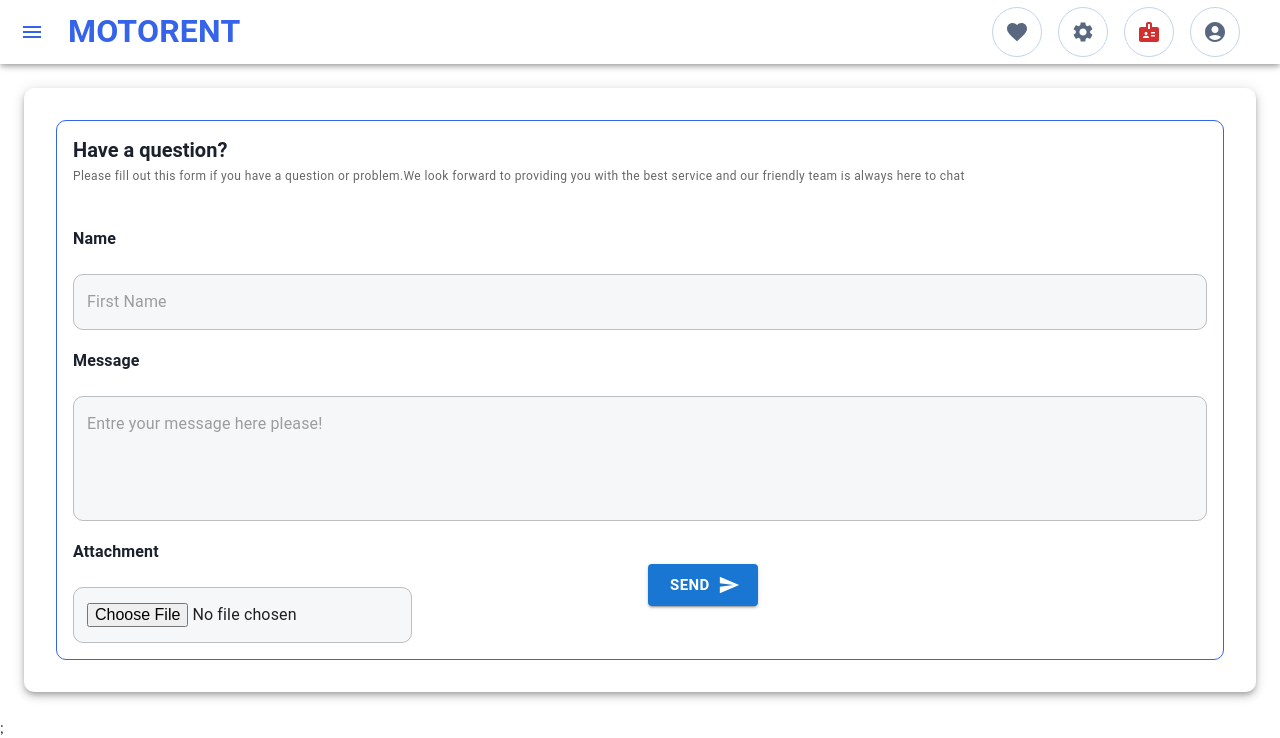
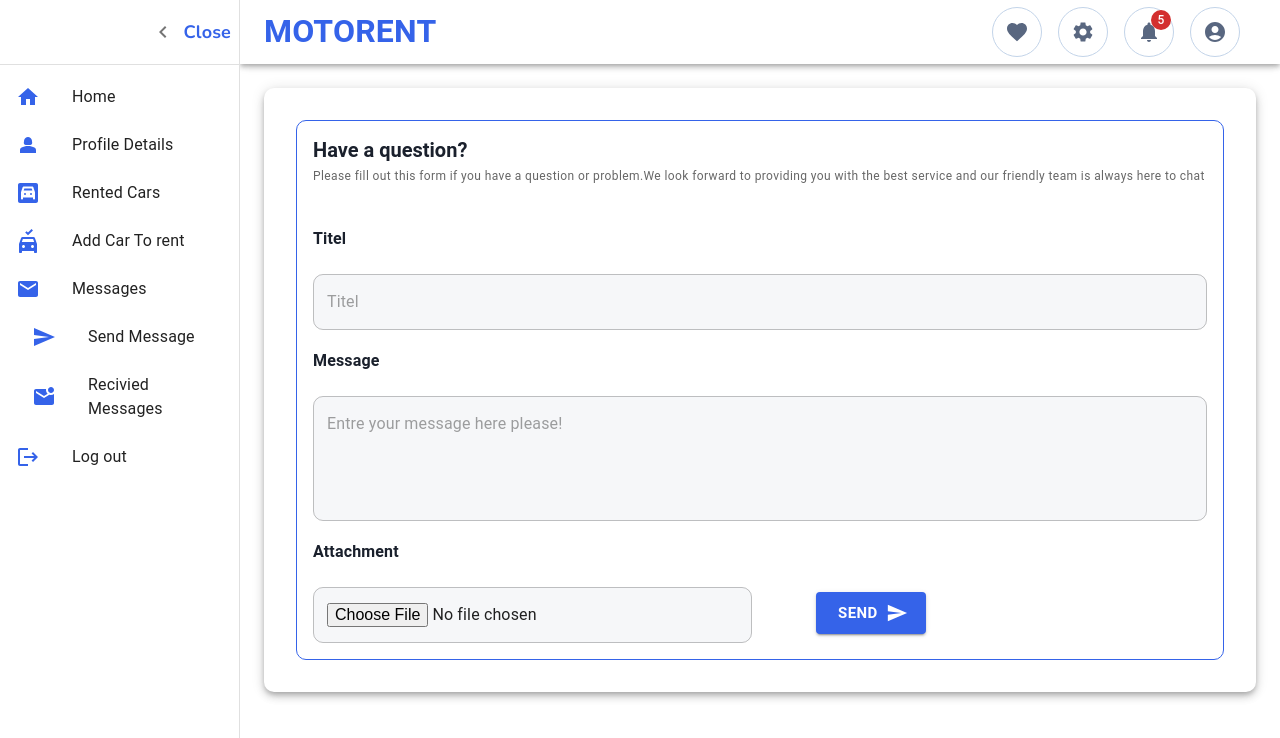
Before and after one commit to Houda-Farrag/MOTORENT, a React (Vite) app: page /user/sendmessage in a window 1280 px wide. Shown: the top 738 px of the page. Built offline with nearby package versions, Linux system fonts and the light colour scheme.

Commit message:
userDashboard

```diff
--- a/src/App.jsx
+++ b/src/App.jsx
@@ -97,9 +97,12 @@
    {
      path : "user",
      element :<PersistentDrawerLeft/>,children:[
-      {path:"profiledetalis"
+      {path:""
       ,element:<UserProfileDetailsForm/>
     },
+    {path:"profiledetalis"
+    ,element:<UserProfileDetailsForm/>
+  },
     {path:"rentedcars"
       ,element:<RentedCars/>
     }, {path:"addcar"
--- a/src/components/NavBar/NavBar.jsx
+++ b/src/components/NavBar/NavBar.jsx
@@ -99,9 +99,17 @@
 }));
 
 function Navbar({user}) {
+  const [mobileMoreAnchorEl, setMobileMoreAnchorEl] = useState(null);
   const [anchorEl, setAnchorEl] = useState(null);
-  const [mobileMoreAnchorEl, setMobileMoreAnchorEl] = useState(null);
+  const [notifications, setNotifications] = useState(5); // Number of notifications
 
+  const handleMenuOpen = (event) => {
+    setAnchorEl(event.currentTarget);
+  };
+
+  const handleMenuClose = () => {
+    setAnchorEl(null);
+  };
   const isMenuOpen = Boolean(anchorEl);
   const isMobileMenuOpen = Boolean(mobileMoreAnchorEl);
 
@@ -113,36 +121,14 @@
     setMobileMoreAnchorEl(null);
   };
 
-  const handleMenuClose = () => {
-    setAnchorEl(null);
-    handleMobileMenuClose();
-  };
 
   const handleMobileMenuOpen = (event) => {
     setMobileMoreAnchorEl(event.currentTarget);
   };
 
   const menuId = 'primary-search-account-menu';
-  const renderMenu = (
-    <Menu
-      anchorEl={anchorEl}
-      anchorOrigin={{
-        vertical: 'top',
-        horizontal: 'right',
-      }}
-      id={menuId}
-      keepMounted
-      transformOrigin={{
-        vertical: 'top',
-        horizontal: 'right',
-      }}
-      open={isMenuOpen}
-      onClose={handleMenuClose}
-    >
-      <MenuItem onClick={handleMenuClose}>Profile</MenuItem>
-      <MenuItem onClick={handleMenuClose}>My account</MenuItem>
-    </Menu>
-  );
+
+  ;
 
   const mobileMenuId = 'primary-search-account-menu-mobile';
   const renderMobileMenu = (
@@ -245,11 +231,26 @@
               size="large"
               aria-label="show 17 new notifications"
               sx={{ color: '#596780' ,bgcolor: 'white', borderRadius: '50%',border: '1px solid #C3D4E9' ,mr: 2}}
+              aria-controls="notifications-menu"
+              aria-haspopup="true"
+              onClick={handleMenuOpen}
             >
-              <Badge badgeContent={17} color="error">
-                <NotificationsIcon />
-              </Badge>
+               <Badge badgeContent={notifications} color="error">
+          <NotificationsIcon sx={{"&:hover":{color:"#FBB917"},"&:click":{color:"#FBB917"}}} />
+        </Badge>
             </IconButton>
+            <Menu
+        id="notifications-menu"
+        anchorEl={anchorEl}
+        open={Boolean(anchorEl)}
+        onClose={handleMenuClose}
+      >
+        {/* Notification items */}
+        <MenuItem onClick={handleMenuClose}>Notification 1</MenuItem>
+        <MenuItem onClick={handleMenuClose}>Notification 2</MenuItem>
+        <MenuItem onClick={handleMenuClose}>Notification 3</MenuItem>
+        {/* You can map over a list of notifications to generate menu items */}
+      </Menu>
             <IconButton
               size="large"
               edge="end"
@@ -280,8 +281,7 @@
         </Toolbar>
         {/* <Link to={"/cars"}>Cars</Link> */}
       </AppBar>
-      {renderMobileMenu}
-      {renderMenu}
+
     </Box>
   );
 }
--- a/src/components/RecviedMessagesUser/RecviedMessagesUser.jsx
+++ b/src/components/RecviedMessagesUser/RecviedMessagesUser.jsx
@@ -5,9 +5,7 @@
     FormLabel,
     OutlinedInput,
     Grid,
-    Stack,Button,} from "@mui/material";
-  import SendIcon from '@mui/icons-material/Send';
-
+    Stack,} from "@mui/material";
   import {useForm,} from 'react-hook-form'
 
   const RecviedMessagesUser = () => {
@@ -30,17 +28,17 @@
               }} >
         Messages
         </Typography>
-
+     <FormHelperText sx={{mb:4}}>You can find reply on your message here</FormHelperText>
         <form noValidate>
         <Grid container spacing={2}>
 
           <Grid item xs={12} sm={12}>
             <FormControl fullWidth>
               <FormLabel component="legend" sx={{color:'#1A202C',font:"Plus Jakarta Sans",
-      fontWeight:600, fontSize:"16px"}}>Name</FormLabel>
+      fontWeight:600, fontSize:"16px"}}>Titel</FormLabel>
               <OutlinedInput
-                id="input-firstName-user-info"
-                placeholder="First Name"
+                id="title"
+
                 type="text"
                 {...register('title',)}
 
@@ -52,11 +50,11 @@
           </Grid>
 
           <Grid item xs={12} sm={12}>
-            <FormControl fullWidth>
+
               <FormLabel component="legend" sx={{color:'#1A202C',font:"Plus Jakarta Sans",
       fontWeight:600, fontSize:"16px"}}>Your Message</FormLabel>
-              <OutlinedInput
-                id="input-lastName-user-info"
+              <OutlinedInput fullWidth
+                id="body"
                 placeholder=""
                 type="text"
                 multiline
@@ -66,18 +64,17 @@
                 sx={{backgroundColor:"#F6F7F9",borderRadius:"10px",mt:3,border:"none" ,"&:hover":{border:"1px solid #F6F7F9"}}}
 
               />
-            </FormControl>
+
           </Grid>
           <Grid item sm={6}>
           <FormLabel component="legend" sx={{color:'#1A202C',font:"Plus Jakarta Sans",
       fontWeight:600, fontSize:"16px"}}>Your Attachment</FormLabel>
-            <OutlinedInput
-                id="input-attachments-user-info"
+            <OutlinedInput fullWidth
+                id="attachments"
                 placeholder=" your message here please!"
                 type="file"
                 accepet=".pdf,.doc,.docx"
-                {...register('attachments',{required:{value:true,
-              message:"This Filed is required"}})}
+                {...register('attachments')}
 
                 sx={{backgroundColor:"#F6F7F9",borderRadius:"10px",mt:3,border:"none" ,"&:hover":{border:"1px solid #F6F7F9"}}}
                 error={!!errors.message}
@@ -88,12 +85,12 @@
 
             </Grid>
             <Grid item xs={12} sm={12}>
-            <FormControl fullWidth>
+
               <FormLabel component="legend" sx={{color:'#1A202C',font:"Plus Jakarta Sans",
       fontWeight:600, fontSize:"16px"}}>Reply</FormLabel>
-              <OutlinedInput
-                id="input-lastName-user-info"
-                placeholder="!"
+              <OutlinedInput fullWidth
+                id="reply"
+
                 type="text"
                 multiline
                 rows={4}
@@ -102,7 +99,7 @@
                 sx={{backgroundColor:"#F6F7F9",borderRadius:"10px",mt:3,border:"none" ,"&:hover":{border:"1px solid #F6F7F9"}}}
 
               />
-            </FormControl>
+
           </Grid>
           </Grid>
 
--- a/src/components/Test/Test.jsx
+++ b/src/components/Test/Test.jsx
@@ -15,8 +15,8 @@
 import ListItemButton from '@mui/material/ListItemButton';
 import ListItemIcon from '@mui/material/ListItemIcon';
 import ListItemText from '@mui/material/ListItemText';
-import { InputBase } from '@mui/material';
-import { AccountCircle, Badge, Search } from '@mui/icons-material';
+import { Badge, InputBase, Menu, MenuItem } from '@mui/material';
+import { AccountCircle,   Search } from '@mui/icons-material';
 import FavoriteIcon from '@mui/icons-material/Favorite';
 import SettingsIcon from '@mui/icons-material/Settings';
 import NotificationsIcon from '@mui/icons-material/Notifications';
@@ -31,6 +31,7 @@
 import { Outlet, useNavigate } from 'react-router-dom';
 import HomeIcon from '@mui/icons-material/Home';
 import NotificationsActiveIcon from '@mui/icons-material/NotificationsActive';
+import { useState } from 'react';
 
 
 const drawerWidth = 240;
@@ -125,8 +126,18 @@
 
 
   const PersistentDrawerLeft = () => {
+    const [anchorEl, setAnchorEl] = useState(null);
+const [notifications, setNotifications] = useState(5); // Number of notifications
+
+const handleMenuOpen = (event) => {
+  setAnchorEl(event.currentTarget);
+};
+
+const handleMenuClose = () => {
+  setAnchorEl(null);
+};
   const theme = useTheme();
-  const [open, setOpen] = React.useState(false);
+  const [open, setOpen] = React.useState(true);
   const navigate = useNavigate();
   const handleClick = () => {
     setOpen(!open);
@@ -174,7 +185,7 @@
               color="inherit"
               sx={{ color: '#596780', bgcolor: 'white', borderRadius: '50%', border: '1px solid #C3D4E9', mr: 2 }}
             >
-              <FavoriteIcon />
+              <FavoriteIcon sx={{"&:hover":{color:"#8b0000"}}}  />
             </IconButton>
             <IconButton
               size="large"
@@ -190,11 +201,27 @@
               size="large"
               aria-label="show 17 new notifications"
               sx={{ color: '#596780' ,bgcolor: 'white', borderRadius: '50%',border: '1px solid #C3D4E9' ,mr: 2}}
+              aria-controls="notifications-menu"
+              aria-haspopup="true"
+              onClick={handleMenuOpen}
             >
-              <Badge badgeContent={17} color="error">
-               <NotificationsActiveIcon></NotificationsActiveIcon>
-              </Badge>
+               <Badge badgeContent={notifications} color="error">
+          <NotificationsIcon sx={{"&:hover":{color:"#FBB917"},"&:click":{color:"#FBB917"}}} />
+        </Badge>
             </IconButton>
+            <Menu
+        id="notifications-menu"
+        anchorEl={anchorEl}
+        open={Boolean(anchorEl)}
+        onClose={handleMenuClose}
+      >
+        {/* Notification items */}
+        <MenuItem onClick={handleMenuClose}>Notification 1</MenuItem>
+        <MenuItem onClick={handleMenuClose}>Notification 2</MenuItem>
+        <MenuItem onClick={handleMenuClose}>Notification 3</MenuItem>
+        {/* You can map over a list of notifications to generate menu items */}
+      </Menu>
+
             <IconButton
               size="large"
               edge="end"
--- a/src/components/sendMessagesForm/SendMessagesForm.jsx
+++ b/src/components/sendMessagesForm/SendMessagesForm.jsx
@@ -1,7 +1,6 @@
 import {
     Typography,
     FormHelperText,
-    FormControl,
     FormLabel,
     OutlinedInput,
     Grid,
@@ -9,14 +8,28 @@
   import SendIcon from '@mui/icons-material/Send';
 
   import {useForm,} from 'react-hook-form'
+import { useSendMessage } from "./useSendMessage";
 
   const UserSendMessageForm = () => {
-
       const form = useForm({
           mode:"all"
       })
       const {register,formState,handleSubmit}=form
       const {errors}=formState
+  const {sendMessage,isSending} =useSendMessage()
+async function submit (values){
+try {const res =await sendMessage(values)
+  console.log(values)
+console.log(res)
+
+
+}catch(error){
+  // console.log(error)
+}
+}
+function onError(errors){
+  console.log(errors)
+}
    return (
       <>
 
@@ -35,65 +48,58 @@
             if you have a question or problem.We look forward to providing
              you with the best service and our friendly team is always here to chat
 </FormHelperText>
-        <form noValidate>
+        <form noValidate onSubmit={handleSubmit(submit,onError)}>
         <Grid container spacing={2}>
 
           <Grid item xs={12} sm={12}>
-            <FormControl fullWidth>
+
               <FormLabel component="legend" sx={{color:'#1A202C',font:"Plus Jakarta Sans",
-      fontWeight:600, fontSize:"16px"}}>Name</FormLabel>
-              <OutlinedInput
-                id="input-firstName-user-info"
-                placeholder="First Name"
+      fontWeight:600, fontSize:"16px"}}>Titel</FormLabel>
+              <OutlinedInput fullWidth
+                id="title"
+                placeholder="Titel "
                 type="text"
-                {...register('title',{required:{value:true,
-              message:"This Filed is required"},maxLength:{value:40,message:"name is too long, maxium 40 letters"
+                {...register('title',{required:{value:true,message:"This Filed is required"},maxLength:{value:40,message:"Title is too long, maxium 40 letters"},minLength:{value:3,message:"name is too short, minum 3 letters"}})}
 
-
-          },minLength:{value:3,message:"name is too short, minum 3 letters"}})}
-
-                sx={{backgroundColor:"#F6F7F9",borderRadius:"10px",mt:3,border:"none" ,"&:hover":{border:"1px solid #F6F7F9"}}}
+                sx={{backgroundColor:"#F6F7F9",borderRadius:"10px",mt:3,border:"none"}}
                 error={!!errors.message}
 
               />
               <FormHelperText sx={{color:"red"}}>{errors.title?.message}</FormHelperText>
-            </FormControl>
+
           </Grid>
 
           <Grid item xs={12} sm={12}>
-            <FormControl fullWidth>
+
               <FormLabel component="legend" sx={{color:'#1A202C',font:"Plus Jakarta Sans",
       fontWeight:600, fontSize:"16px"}}>Message</FormLabel>
-              <OutlinedInput
-                id="input-lastName-user-info"
+              <OutlinedInput  fullWidth
+                id="body"
                 placeholder="Entre your message here please!"
                 type="text"
                 multiline
                 rows={4}
                 {...register('body',{required:{value:true,
-              message:"This Filed is required"},maxLength:{value:100,message:"message is too long, maxium 40 letters"
-
-
-          },minLength:{value:3,message:"Message is too short, minum 3 letters"}})}
+              message:"This Filed is required"},maxLength:{value:200,message:"message is too long, maxium 40 letters"
+            },minLength:{value:3,message:"Message is too short, minum 3 letters"}})}
 
                 sx={{backgroundColor:"#F6F7F9",borderRadius:"10px",mt:3,border:"none" ,"&:hover":{border:"1px solid #F6F7F9"}}}
                 error={!!errors.message}
 
               />
               <FormHelperText sx={{color:"red"}}>{errors.body?.message}</FormHelperText>
-            </FormControl>
+
           </Grid>
           <Grid item sm={6}>
 
           <FormLabel component="legend" sx={{color:'#1A202C',font:"Plus Jakarta Sans",
       fontWeight:600, fontSize:"16px"}}> Attachment</FormLabel>
-            <OutlinedInput
-                id="input-lastName-user-info"
-                placeholder="Entre your message here please!"
+            <OutlinedInput fullWidth
+                id="attachments"
+
                 type="file"
                 accepet=".pdf,.doc,.docx"
-                {...register('attachments',{required:{value:true,
-              message:"This Filed is required"}})}
+                {...register('attachments')}
 
                 sx={{backgroundColor:"#F6F7F9",borderRadius:"10px",mt:3,border:"none" ,"&:hover":{border:"1px solid #F6F7F9"}}}
                 error={!!errors.message}
@@ -104,9 +110,9 @@
 
             </Grid>
             <Grid item sm={6}>
-            <Button size="large" sx={{mt:3,font:"Plus Jakarta Sans",
-      fontWeight:600,}} type="submit" variant="contained" onSubmit={handleSubmit} endIcon={<SendIcon />}>Send
-</Button>
+            <Button disabled={isSending}  size="large" sx={{mt:6.5,ml:6,font:"Plus Jakarta Sans",
+      fontWeight:600, backgroundColor:'#3563E9'}} type="submit" variant="contained"  endIcon={<SendIcon />}>Send
+            </Button>
             </Grid>
           </Grid>
 
--- /dev/null
+++ b/src/components/sendMessagesForm/useSendMessage.js
@@ -0,0 +1,17 @@
+import { useMutation } from "@tanstack/react-query";
+import { addMessagee } from "../../service/messagesApi";
+import toast from "react-hot-toast";
+export function useSendMessage(){
+   const{mutate:sendMessage,isLoading:isSending} =useMutation({
+    mutationFn:addMessagee,
+    onSuccess:()=>{
+        toast.success("message send")
+    },
+    onError:()=>{
+        toast.error("message do  not send ")
+
+    },
+   })
+
+    return{sendMessage,isSending}
+}
--- /dev/null
+++ b/src/service/messagesApi.js
@@ -0,0 +1,42 @@
+// import axios from "axios"
+
+// export  async function addMessagee(values){
+// const {data,error}= await axios.post("http://localhost:3000/api/v1/messages",values,{
+//     headers: {
+//         'Content-Type': 'multipart/form-data',
+//         Authorization: `Bearer ${localStorage.getItem("token")} `
+
+//     },
+//   })
+// if ( error){
+//     return error
+// } else {
+//     return data
+// }
+// }
+import axios from "axios"
+
+export async function addMessagee(values) {
+    try {
+      const formData = new FormData();
+      // Add fields to FormData
+      formData.append('title', values.title);
+      formData.append('body', values.body);
+      // If 'attachments' is a file, append it to FormData
+      if (values.attachments instanceof File) {
+        formData.append('attachments', values.attachments);
+      }
+
+      const response = await axios.post("http://localhost:3000/api/v1/messages", formData, {
+        headers: {
+          'Content-Type': 'multipart/form-data',
+          Authorization: `Bearer ${localStorage.getItem("token")}`
+        },
+      });
+
+      return response.data; // Return data on success
+    } catch (error) {
+      console.error('Error:', error);
+      return { error: error.message }; // Return error message
+    }
+  }
```
